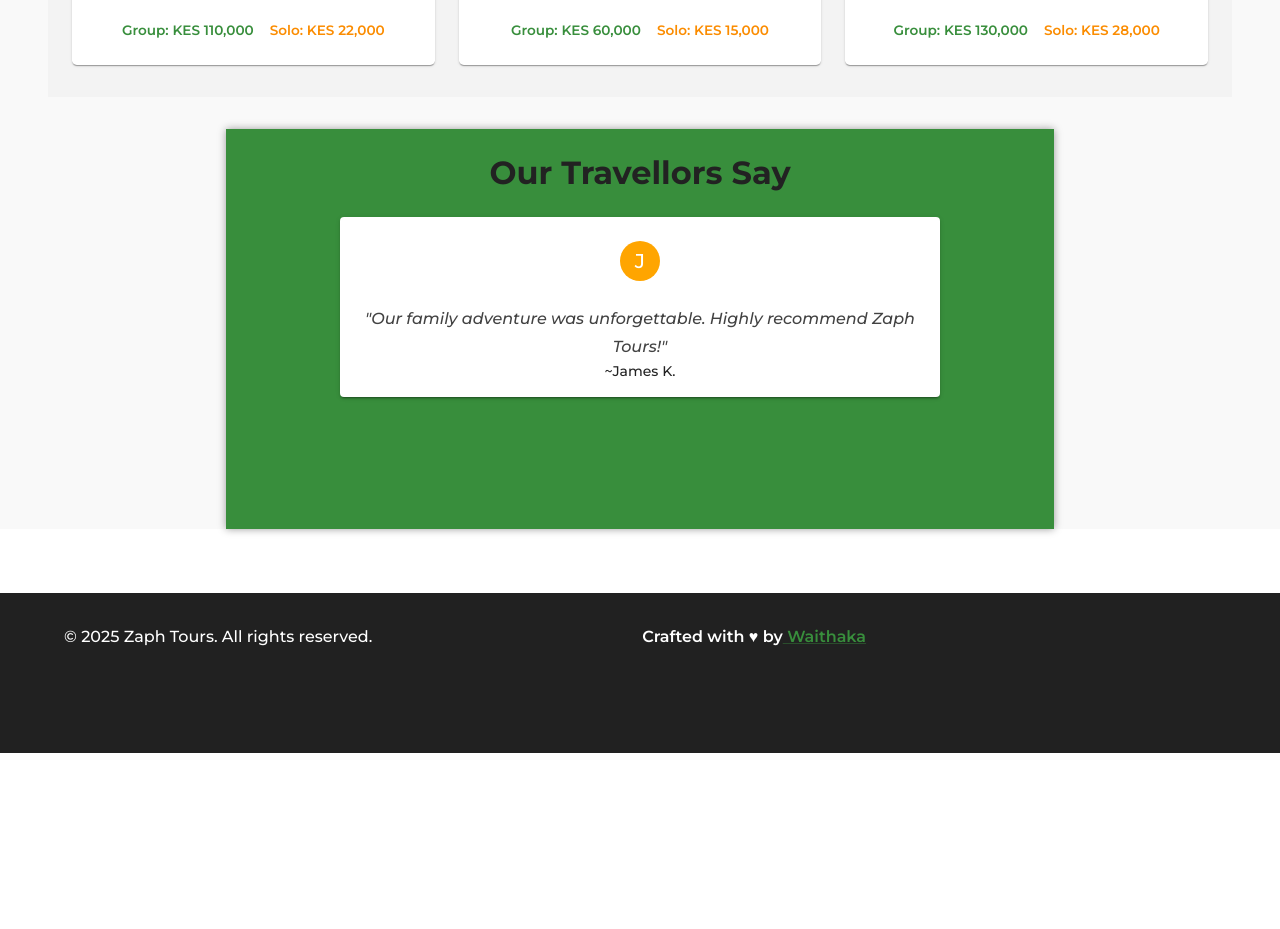
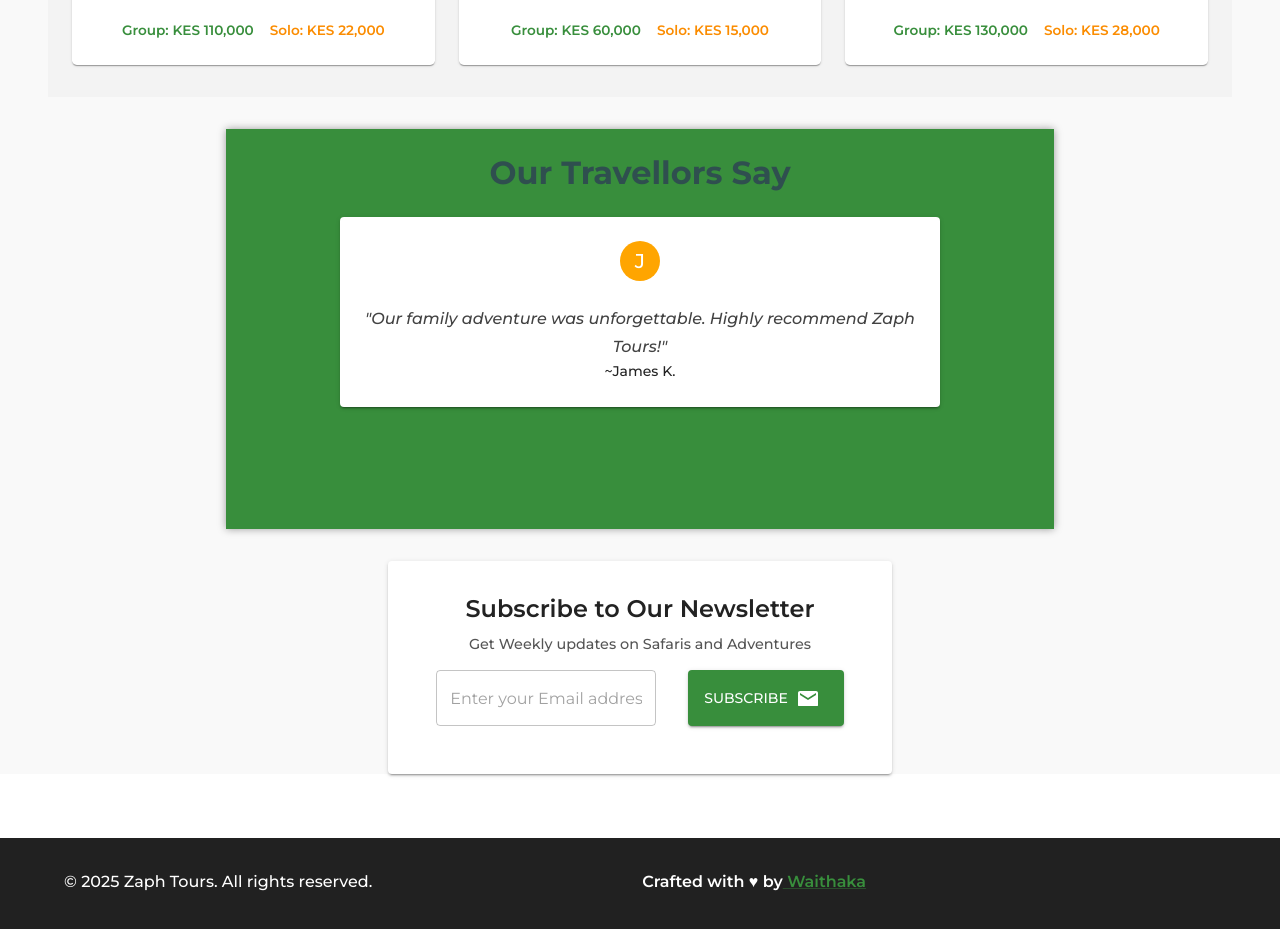
Before and after one commit to WaithakaGuru/Zaph-Tours, a React (Vite) app: page /contact in a window 1280 px wide. Shown: the part 1560-2489 px from the top of the page. Before the commit the page ends 2313 px from the top, so only its background shows below. Built offline with nearby package versions, Linux system fonts and the light colour scheme; some icons are missing.

Commit message:
Add the 'newsletter subscription' Section

```diff
--- a/src/components/Navbar.tsx
+++ b/src/components/Navbar.tsx
@@ -1,4 +1,5 @@
-import React from "react";
+import {useState, type FC} from "react";
+import { useLocation } from "react-router-dom";
 import {
   AppBar,
   Toolbar,
@@ -23,9 +24,9 @@ const navLinks = [
   { label: "Contact", path: "/contact" },
 ];
 
-const Navbar: React.FC = () => {
-  const [drawerOpen, setDrawerOpen] = React.useState(false);
-  // const location = useLocation();
+const Navbar: FC = () => {
+  const [drawerOpen, setDrawerOpen] = useState(false);
+  const location = useLocation();
 
   const handleDrawerToggle = () => setDrawerOpen((open) => !open);
 
--- a/src/components/TestimonialCard.tsx
+++ b/src/components/TestimonialCard.tsx
@@ -7,7 +7,7 @@ function TestimonialCard({...testimonialInfo}) {
     <>
     <Paper elevation={2} sx={{
       p: 3, alignItems:'center', display: 'flex,',
-      flexDirection: 'column', width: '80%', maxWidth: 600, maxHeight: 180
+      flexDirection: 'column', width: '80%', maxWidth: 600, maxHeight: 200
     }}>
         <Avatar sx={{
           bgcolor: 'orange', fontWeight: 500,
--- a/src/pages/homepage.tsx
+++ b/src/pages/homepage.tsx
@@ -1,11 +1,12 @@
-import { grey} from "@mui/material/colors";
+import {grey} from "@mui/material/colors";
 import Herosection from "../components/Herosection";
-import {Typography, Box, Container} from '@mui/material';
+import {Typography, Box, Container, Paper, Button, Icon, TextField} from '@mui/material';
 import destinations from "../utils/Destinations";
 import DestinationCard from "../components/DestinationCard";
 import TestimonialCard from "../components/TestimonialCard";
 import testimonials from "../utils/Testimonials";
 import { useEffect, useState } from "react";
+import { Email } from "@mui/icons-material";
 
 function Homepage() {
     const [testimonialIndex, setTestimonialIndex] = useState(0);
@@ -13,7 +14,7 @@ function Homepage() {
     useEffect(()=> {
         const testimonyInterval = setInterval(()=> {
             setTestimonialIndex(prev =>(prev+ 1) % testimonials.length)
-        }, 5000)
+        }, 3000)
 
         return () => clearInterval(testimonyInterval)
     }, [])
@@ -57,16 +58,33 @@ function Homepage() {
         </Container>
 
         {/* Testimonials from our past travellors */}
-        <Container sx={{bgcolor: 'primary.main', width: '70%',
-             display: 'flex', flexDirection:'column', my: 4,
+        <Container sx={{bgcolor: 'primary.main', maxWidth: '70rem', width: '70%',
+             display: 'flex', flexDirection:'column', my: 4, minWidth: '25rem',
              alignItems: 'center', height: '50dvh', boxShadow: '0 0 .5rem rgba(0,0,0,0.4), -1px -1px .5rem #fff' }}>
             <Typography variant="h4" fontSize={'2rem'} fontWeight={700}
-             align="center" gutterBottom sx={{my: 3}}>
+             align="center" gutterBottom sx={{my: 3, color: 'darkslategrey'}}>
                 Our Travellors Say
             </Typography>
             {/* // <Fade in timeout={800} key={testimonialIndex}> */}
                 <TestimonialCard {...testimonials[testimonialIndex]}/>
             {/* </Fade> */}
+        </Container>
+        <Container sx={{display: 'flex', justifyContent: 'center'}}>
+            <Paper elevation={2} sx={{bgcolor: '#fff', p:4 , minWidth: '30rem' }}>
+                <Typography variant="h5" fontWeight={600} gutterBottom
+                color="text.primary" align="center">
+                    Subscribe to Our Newsletter
+                </Typography>
+                <Typography variant="body2" align="center" fontSize={'.9rem'} fontWeight={500} color="text.secondary">
+                  Get Weekly updates on Safaris and Adventures
+                </Typography>
+                <Box display={'flex'} justifyContent={'center'} sx={{gap: 4, p: 2, }}>
+                    <TextField placeholder="Enter your Email address"></TextField>
+                    <Button variant="contained" sx={{py: 1, display: 'flex', alignItems:'center'}}>
+                        Subscribe <Icon sx={{mx: 1, mb: 1}}><Email/></Icon>
+                    </Button>
+                </Box>
+            </Paper>
         </Container>
       </Box>
     </>
```
Also changed, not shown: src/pages/DestinationsPage.tsx (+15 -0 lines).
